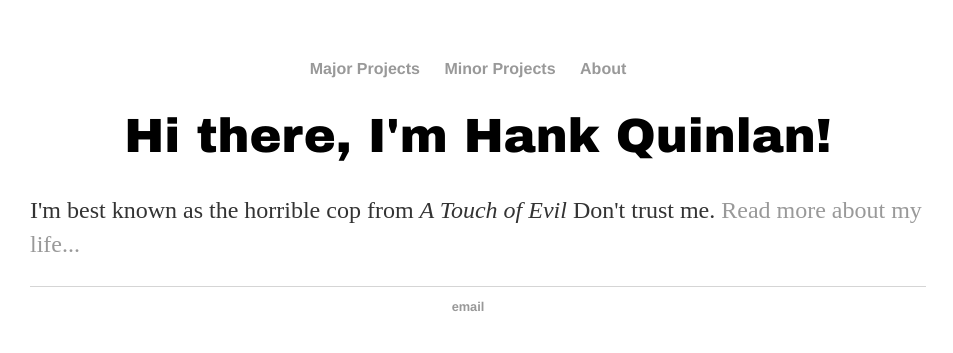
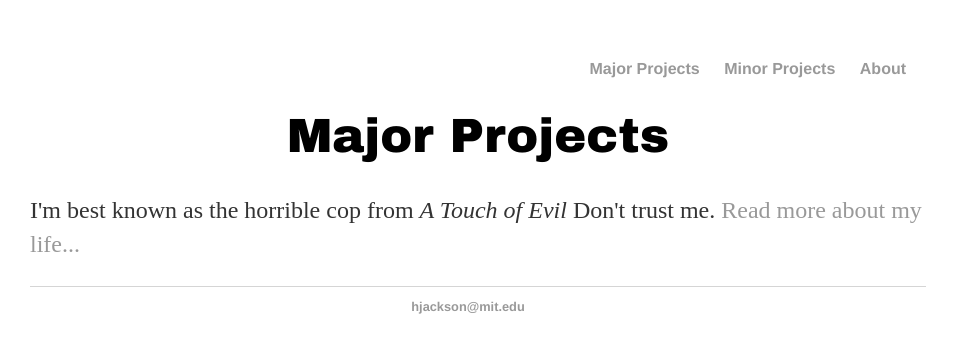
Before and after one commit to hollyjackson/hollyjackson.github.io, a Jekyll site: the page built from index.html, in a window 1280 px wide. Shown: the top 353 px of the page, without its empty margins (162-1115 px from the left). Built offline with Jekyll 4.4.1, drawn with Linux system fonts in a browser that asks for light colours.

Commit message:
css formatting

```diff
--- a/_layouts/default.html
+++ b/_layouts/default.html
@@ -20,7 +20,7 @@
 			</div><!-- /.container -->
 			<footer>
 	    		<ul>
-	        		<li><a href="mailto:hjackson@mit.edu">email</a></li>
+	        		<li><a href="mailto:hjackson@mit.edu">hjackson@mit.edu</a></li>
 				</ul>
 			</footer>
 		</body>
--- a/about/index.html
+++ b/about/index.html
@@ -3,5 +3,6 @@ layout: default
 title: About
 ---
 <div class="blurb">
+	<h1>About</h1>
 	<p>Hello there this is a test.</p>
 </div><!-- /.blurb -->
--- a/css/main.css
+++ b/css/main.css
@@ -2,14 +2,26 @@ body {
     margin: 60px auto;
     width: 70%;
 }
-nav ul, footer ul {
+nav ul {
+    font-family:'Helvetica', 'Arial', 'Sans-Serif';
+    padding: 0px;
+    list-style: none;
+    font-weight: bold;
+    text-align: right;
+}
+footer ul {
     font-family:'Helvetica', 'Arial', 'Sans-Serif';
     padding: 0px;
     list-style: none;
     font-weight: bold;
     text-align: center;
 }
-nav ul li, footer ul li {
+nav ul li {
+    display: inline;
+    margin-right: 20px;
+    text-align: right;
+}
+footer ul li {
     display: inline;
     margin-right: 20px;
     text-align: center;
--- a/index.html
+++ b/index.html
@@ -1,8 +1,8 @@
 ---
 layout: default
-title: Hank Quinlan, Horrible Cop
+title: Major Projects
 ---
 <div class="blurb">
-	<h1>Hi there, I'm Hank Quinlan!</h1>
+	<h1>Major Projects</h1>
 	<p>I'm best known as the horrible cop from <em>A Touch of Evil</em> Don't trust me. <a href="/about">Read more about my life...</a></p>
 </div><!-- /.blurb -->
--- a/minor-projects/index.html
+++ b/minor-projects/index.html
@@ -1,6 +1,6 @@
 ---
 layout: default
-title: About
+title: Minor Projects
 ---
 <div class="blurb">
 	<h1>Minor Projects</h1>
```
